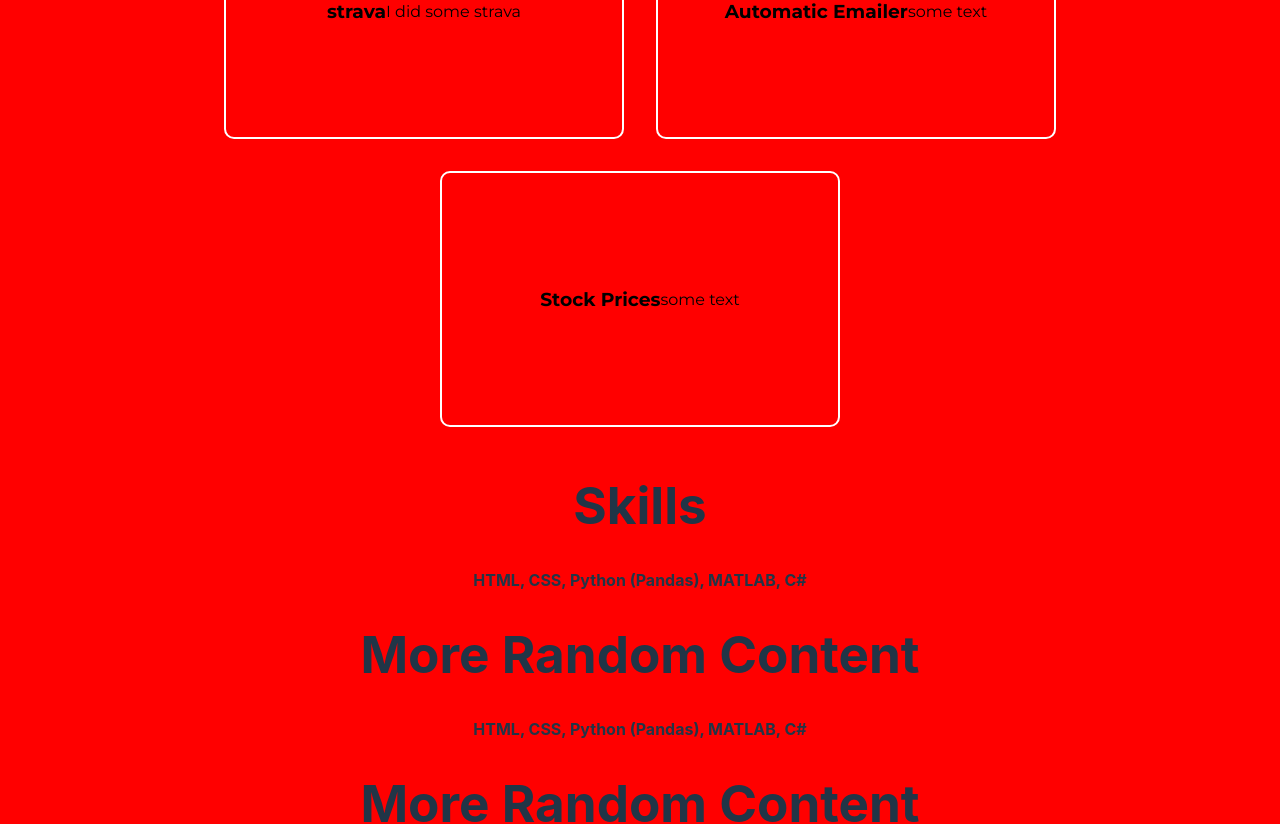
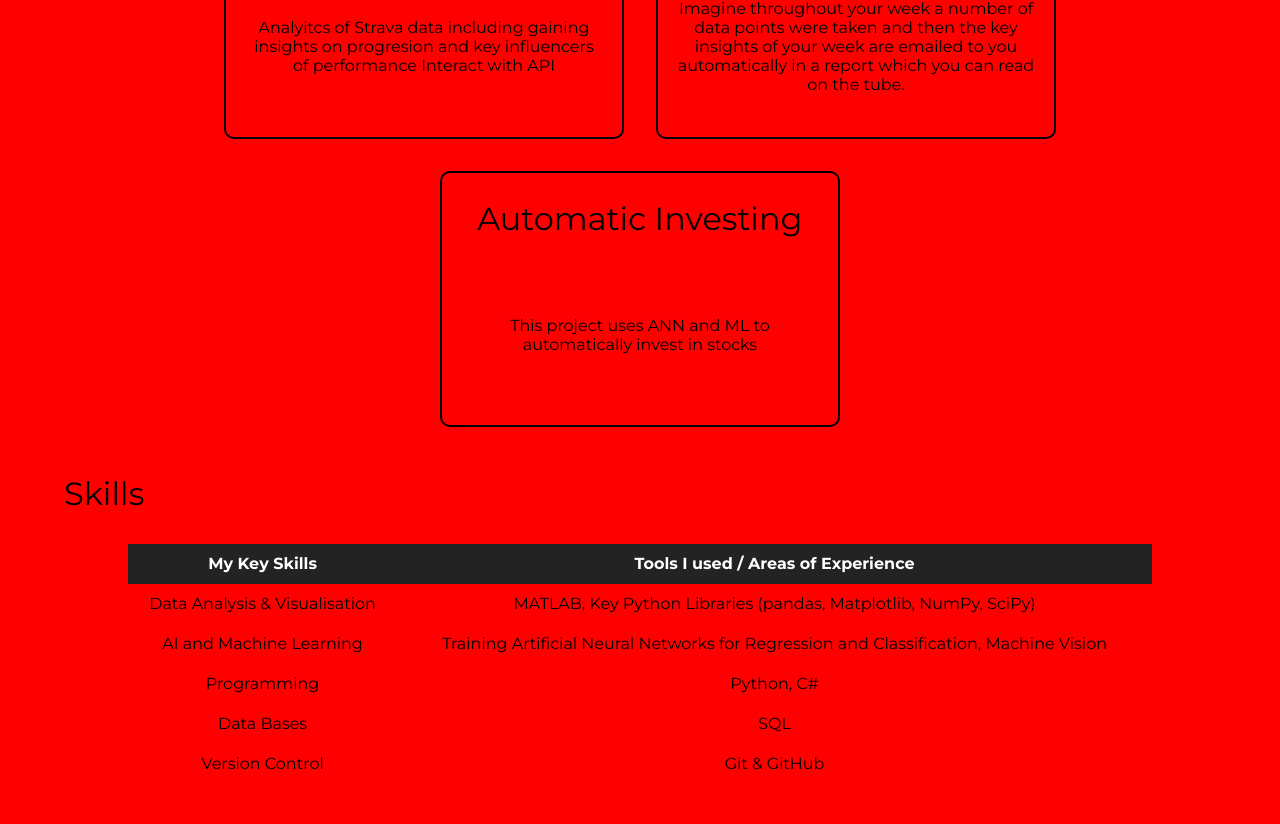
Before and after one commit to Joshua-S-H/JoshuaHoughton.github.io, a React (Vite) app: page / in a window 1280 px wide. Shown: the part 374-1198 px from the top of the page. Built offline with nearby package versions, Linux system fonts and the light colour scheme; a web font is replaced by a local one.

Commit message:
Added tables and boxes for projects

```diff
--- a/src/App.css
+++ b/src/App.css
@@ -23,6 +23,20 @@
   --secondary-bg-color: #ffffff;
 
   --image-filter: invert(0%); */
+
+
+
+
+  a {
+    color: var(--primary-text-color);
+    text-decoration: none; /* Remove underline */
+  }
+
+  /* Hover state */
+  a:hover {
+    color: var(--primary-text-color);
+    text-decoration: underline; /* Add underline */
+  }
 }
 
 /*
--- a/src/App.jsx
+++ b/src/App.jsx
@@ -5,6 +5,7 @@ import { Header } from "./components/Header";
 import { Footer } from "./components/Footer";
 import { Welcome } from "./components/Welcome";
 import { Projects } from "./components/Projects";
+import { Skills } from "./components/Skills";
 
 function App() {
   const [count, setCount] = useState(0)
@@ -17,6 +18,8 @@ function App() {
       {/* <Welcome /> */}
 
       <Projects />
+
+      <Skills />
 
       <div>
         <h1>Skills</h1>
--- a/src/components/Projects.jsx
+++ b/src/components/Projects.jsx
@@ -2,19 +2,27 @@ import "./ProjectsStyle.css";
 
 const projects = [
   {
-    name: "strava   ",
-    description: "I did some strava",
+    name: "Strava Data Analysis",
+    description: "Analyitcs of Strava data including gaining insights on progresion and key influencers of performance Interact with API",
     link: "https://www.youtube.com/watch?v=dQw4w9WgXcQ",
   },
-  { name: "Automatic Emailer", description: "some text", link: "some link" },
-  { name: "Stock Prices", description: "some text", link: "some link" },
+  {
+    name: "Digital Assistant",
+    description: "Imagine throughout your week a number of data points were taken and then the key insights of your week are emailed to you automatically in a report which you can read on the tube.",
+    link: "https://www.youtube.com/watch?v=dQw4w9WgXcQ"
+  },
+  {
+    name: "Automatic Investing",
+    description: "This project uses ANN and ML to automatically invest in stocks",
+    link: "https://www.youtube.com/watch?v=dQw4w9WgXcQ"
+  },
 ];
 
 export function Projects() {
   return (
     <>
       <div className="projects">
-        <h2>The Projects</h2>
+        <h2>Projects</h2>
         <div class="projects-container">
           {projects.map((project, projectIndex) => (
             <a href={project.link} target="_blank">
--- a/src/components/ProjectsStyle.css
+++ b/src/components/ProjectsStyle.css
@@ -16,19 +16,34 @@
 }
 
 .box {
-    width: 25rem;           /* Width of the box */
-    height: 16rem;          /* Height of the box */
-    background-color: --primary-bg-color;
-    color: --primary-text-color;          /* Text color */
-    display: flex;          /* Centering text inside */
-    justify-content: center;
-    align-items: center;
-    border: 2px solid var(--primary-text-color); /* Border */
-    border-radius: 10px;    /* Rounded corners */
+    width: 25rem;
+    height: 16rem;
+    background-color: var(--secondary-bg-color);
+    color: var(--secondary-text-color);
+    display: flex;
+    flex-direction: column;
+
+    border: 2px solid var(--secondary-text-color);
+    border-radius: 10px;
     /* box-shadow: 2px 4px 10px rgba(0, 0, 0, 0.1); Box shadow */
-    margin: 1rem;           /* Margin around the box */
+    margin: 1rem;
 }
 
+.box h3{
+    font-size: 2em;       /* Font size */
+    font-weight: 400;       /* Font weight */
+    margin: 1rem;
+    /* align-items: center; */
+}
+
+.box p{
+    font-size: 1em;       /* Font size */
+    font-weight: 400;       /* Font weight */
+    flex-grow: 1;
+    display: flex;
+    align-items: center;
+    justify-content: center;
+}
 .box:hover {
     transform: scale(1.05); /* Scale the box on hover */
     transition: transform 0.6s ease-in-out; /* Smooth transition */
@@ -41,3 +56,14 @@
     justify-content: center; /* Center items horizontally */
     flex-wrap: wrap;        /* Wrap items to the next line if needed */
 }
+
+a {
+    color: var(--primary-text-color);
+    text-decoration: none; /* Remove underline */
+  }
+
+  /* Hover state */
+  a:hover {
+    color: var(--primary-text-color);
+    text-decoration: underline; /* Add underline */
+  }
--- /dev/null
+++ b/src/components/Skills.jsx
@@ -0,0 +1,48 @@
+import "./SkillsStyle.css";
+
+export function Skills() {
+  return (
+    <>
+
+
+{/* ◆ Data Analysis & Visualisation | MATLAB, Key Python Libraries (pandas, Matplotlib, NumPy, SciPy)
+◆ AI and Machine Learning | Training Artificial Neural Networks for Regression and Classification, Machine Vision
+◆ Programming | Python, C#, SQL
+◆ Version Control | Git & GitHub */}
+
+      <div className="skills">
+        <h2>Skills</h2>
+        <table>
+          <thead>
+            <tr>
+              <th>My Key Skills</th>
+              <th>Tools I used / Areas of Experience</th>
+            </tr>
+          </thead>
+          <tbody>
+            <tr>
+              <td>Data Analysis & Visualisation</td>
+              <td>MATLAB, Key Python Libraries (pandas, Matplotlib, NumPy, SciPy)</td>
+            </tr>
+            <tr>
+              <td>AI and Machine Learning</td>
+              <td>Training Artificial Neural Networks for Regression and Classification, Machine Vision</td>
+            </tr>
+            <tr>
+              <td>Programming</td>
+              <td>Python, C#</td>
+            </tr>
+            <tr>
+              <td>Data Bases</td>
+              <td>SQL</td>
+            </tr>
+            <tr>
+              <td>Version Control</td>
+              <td>Git & GitHub</td>
+            </tr>
+          </tbody>
+        </table>
+      </div>
+    </>
+  );
+}
--- /dev/null
+++ b/src/components/SkillsStyle.css
@@ -0,0 +1,51 @@
+/* --- Projects Styling Document --- */
+
+
+.skills {
+    color: var(--secondary-text-color) !important;
+    background-color: var(--secondary-bg-color);
+    font-family: "Montserrat", sans-serif ;
+}
+
+
+.skills h2 {
+    font-weight: 400 !important; /* Ensure font-weight is applied */
+    font-size: 2em;
+    text-align: left;
+    margin-left: 5vw;
+}
+
+a {
+    color: var(--primary-text-color);
+    text-decoration: none; /* Remove underline */
+  }
+
+  /* Hover state */
+  a:hover {
+    color: var(--primary-text-color);
+    text-decoration: underline; /* Add underline */
+  }
+
+
+  table {
+    width: 80%;
+    border-collapse: collapse;
+    margin-left: 10%;
+  }
+  th, td {
+    /* border: 1px solid var(--secondary-text-color); */
+    padding: 8px;
+  }
+  th {
+    background-color:var(--primary-bg-color);
+    color: var(--primary-text-color);
+    font-weight: bold;
+  }
+
+  tr:nth-child(even) {
+    /* background-color: #f9f9f9; */
+  }
+  tr:hover {
+    /* background-color: #f1f1f1; */
+    transform: scale(1.05); /* Scale the box on hover */
+  }
```
